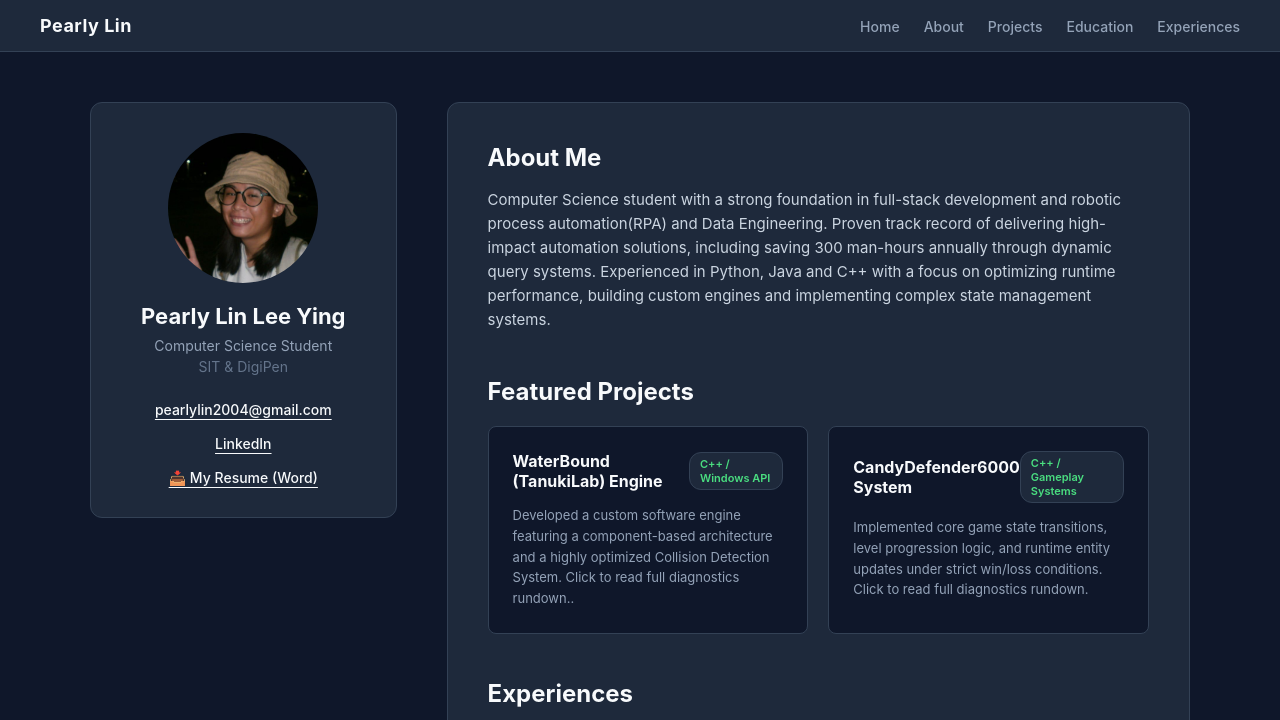
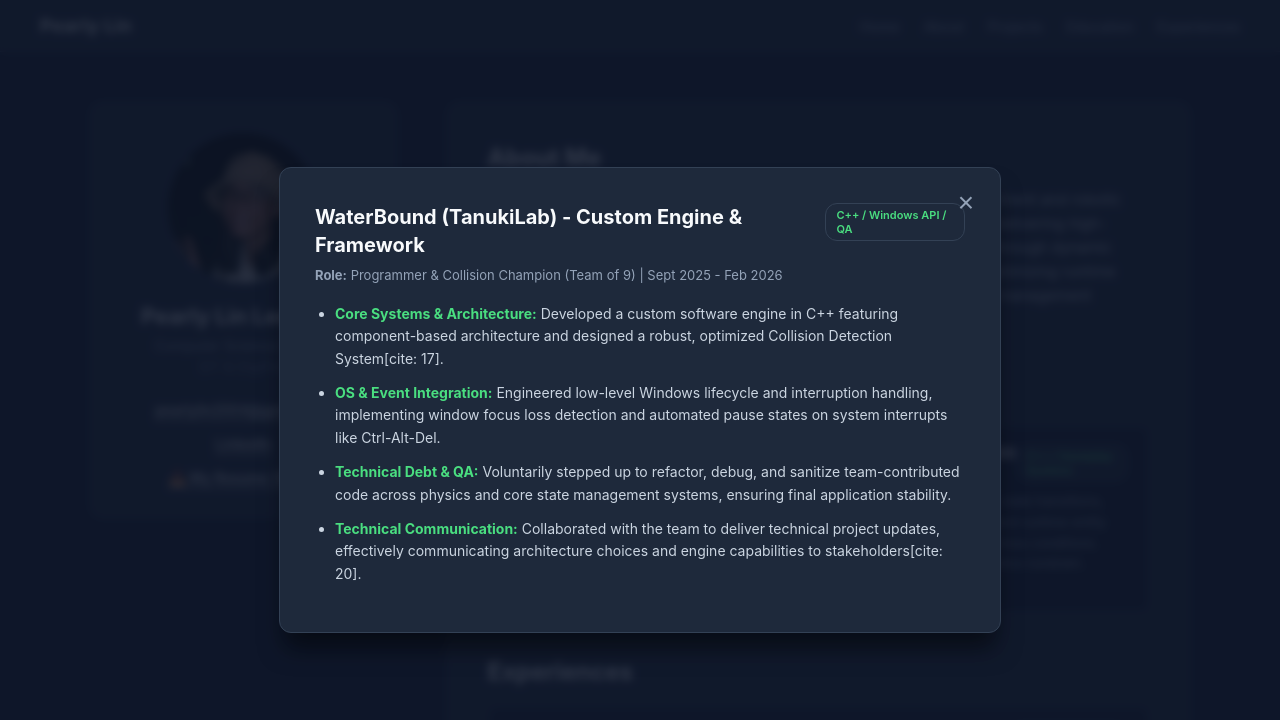
Before and after one commit to pearlylin2004/Portfolio, a plain HTML site: page index.html in a window 1280 px wide. Both pictures are taken after a click on the element 647 px from the left and 529 px from the top of the page. Shown: the top 720 px of the page. Drawn offline with Linux system fonts and the light colour scheme.

Commit message:
fix some bugs

```diff
--- a/index.html
+++ b/index.html
@@ -58,7 +58,7 @@
             <section id="projects-section" class="projects-section">
                 <h2>Featured Projects</h2>
                 <div class="projects-grid">
-                    <div class="project-card" onclick="openModal('waterbound-modal')">
+                    <div class="project-card compact-card" onclick="openModal('waterbound-modal')">
                         <div class="project-header">
                             <h3>WaterBound (TanukiLab) Engine</h3>
                             <span class="tech-tag">C++ / Windows API</span>
@@ -66,7 +66,7 @@
                         <p>Developed a custom software engine featuring a component-based architecture and a highly optimized Collision Detection System. Click to read full diagnostics rundown..</p>
                     </div>
 
-                    <div class="project-card" onclick="openModal('candy-modal')">
+                    <div class="project-card compact-card" onclick="openModal('candy-modal')">
                         <div class="project-header">
                             <h3>CandyDefender6000 System</h3>
                             <span class="tech-tag">C++ / Gameplay Systems</span>
--- a/style.css
+++ b/style.css
@@ -330,12 +330,6 @@
     transition: opacity 0.2s ease-in-out;
 }
 
-/* Toggle rule to activate visibility via JavaScript */
-.project-modal-overlay.active .model-card .experience-modal-overlay.active {
-    opacity: 1;
-    pointer-events: auto;
-}
-
 /* The structural layout details card inside the overlay */
 .modal-card {
     background-color: #1e293b; /* Dark slate card background match */
@@ -350,8 +344,19 @@
     transition: transform 0.2s ease-in-out;
 }
 
-.project-modal-overlay.active .modal-card .experience-modal-overlay .model-card{
-    transform: scale(1);
+.project-modal-overlay.active {
+    opacity: 1 !important;
+    pointer-events: auto !important;
+}
+
+.experience-modal-overlay.active {
+    opacity: 1 !important;
+    pointer-events: auto !important;
+}
+
+.project-modal-overlay.active .modal-card,
+.experience-modal-overlay.active .modal-card {
+    transform: scale(1) !important;
 }
 
 /* Simple exit button upper-right corner */
```
